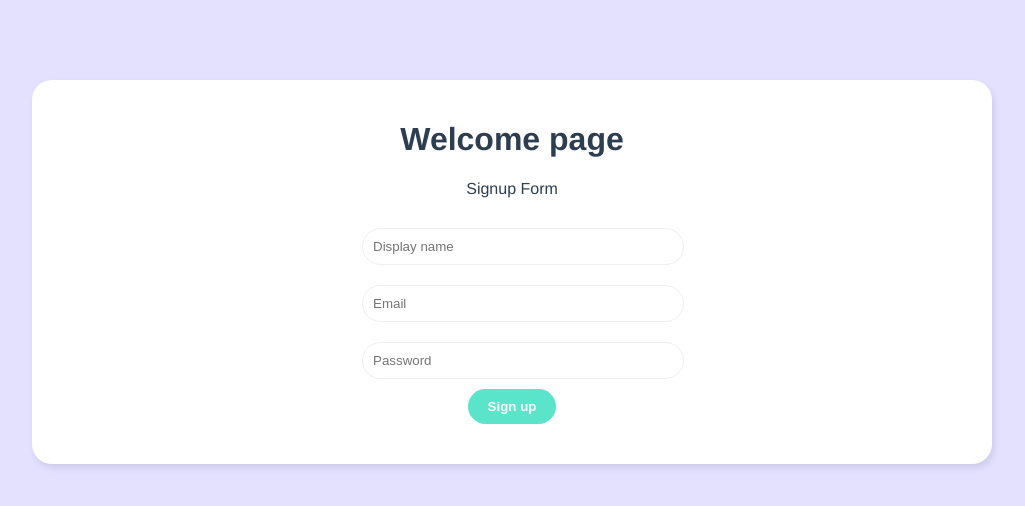
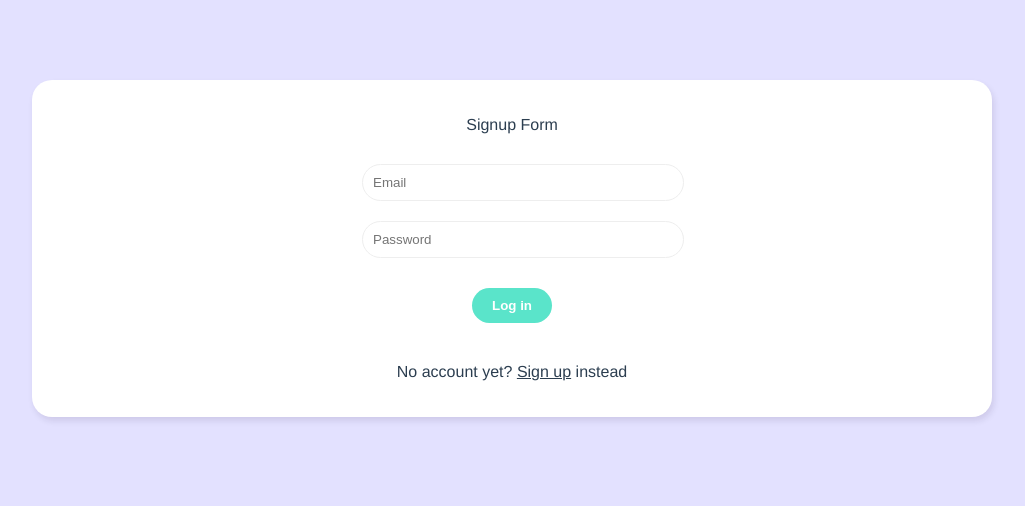
Before and after one commit to albiberon/vue-chat-room, a Vue app in the folder chat-room/: page / in a window 1280 px wide. Shown: the top 506 px of the page, without its empty margins (128-1153 px from the left). Built offline with nearby package versions, Linux system fonts and the light colour scheme.

Commit message:
Sign up form functioning 2

```diff
--- a/chat-room/src/components/SignupForm.vue
+++ b/chat-room/src/components/SignupForm.vue
@@ -4,25 +4,32 @@
       <input type="text" required placeholder="Display name" v-model="displayName">
       <input type="email" required placeholder="Email" v-model="email">
       <input type="password" required placeholder="Password" v-model="password">
+      <div class="error">{{ error }}</div>
       <button>Sign up</button>
   </form>
 </template>
 
 <script>
-import { ref } from '@vue/reactivity'
+import { ref } from 'vue'
+import useSignup from '../composables/useSignup'
+
 export default {
     setup() {
+        // refs
         const displayName = ref('')
         const email = ref('')
         const password = ref('')
-        const handleSubmit = () => {
-            console.log( displayName.value, email.value, password.value)
+
+        const {error, signup} = useSignup()
+
+        const handleSubmit = async () => {
+            await signup(email.value, password.value, displayName.value)
+            if (!error.value) {
+                console.log('user signed up') //after user signed up this will work
+            }
         }
-
-
-        return {displayName, email, password, handleSubmit}
+        return {displayName, email, password, handleSubmit, error}
     }
-
 }
 </script>
 
--- /dev/null
+++ b/chat-room/src/composables/useSignup.js
@@ -0,0 +1,40 @@
+import { ref } from "vue"
+import { projectAuth } from "../firebase/config"
+
+
+const error = ref(null)
+
+const signup = async (email, password, displayName) => {
+    error.value = null
+
+    try {
+        const res = await projectAuth.createUserWithEmailAndPassword(email, password)
+        // This long method given by firebase. Makes a request to firebase backend and
+        // signs the user up if everything is ok then sends us back a response. This is why
+        // we are storing the resposne in res.
+
+        // If the response is null throw an error
+        if(!res) {
+            throw new Error('Could not complete the sign up')
+        }
+        // if successfull user property is attached to the response.
+
+        // To be able to add display name we also have to use another method from firebase.
+        await res.user.updateProfile({ displayName })
+        error.value = null
+
+        return res
+        // console.log(res.user)
+    }
+    catch(err) {
+        console.log(err.message)
+        error.value = err.message;
+    }
+}
+
+const useSignup = () => {
+    return { error, signup }
+}
+
+
+export default useSignup
--- a/chat-room/src/firebase/config.js
+++ b/chat-room/src/firebase/config.js
@@ -1,6 +1,7 @@
 
 import firebase from "firebase/compat/app";
 import 'firebase/compat/firestore'
+import 'firebase/compat/auth'
 
 const firebaseConfig = {
     apiKey: "AIzaSyAxMjjprwo8sHH9vj3_SjjpAPKqop2qSvQ",
@@ -16,6 +17,7 @@
 
   //init firestore service
   const projectFirestore = firebase.firestore()
+  const projectAuth = firebase.auth()
   const timeStamp = firebase.firestore.FieldValue.serverTimestamp
 
-export { projectFirestore, timeStamp }
+export { projectFirestore, timeStamp, projectAuth }
--- a/chat-room/src/views/Welcome.vue
+++ b/chat-room/src/views/Welcome.vue
@@ -1,17 +1,33 @@
 <template>
   <div class="welcome container">
-    <h1>Welcome page</h1>
-    <SignupForm/>
+    <div v-if="showLogin">
+      <LoginForm/>
+      <p>No account yet? <span @click="showLogin = false">Sign up</span> instead </p>
+    </div>
+    <div v-else>
+      <SignupForm/>
+      <p>You already have an account? <span @click="showLogin = true">Log in</span> instead </p>
+    </div>
   </div>
 </template>
 
 <script>
 import SignupForm from '../components/SignupForm.vue'
+import LoginForm from '../components/LoginForm.vue'
+import { ref } from '@vue/reactivity'
+
 
 export default {
   name: 'Welcome',
   components: {
-    SignupForm
+    SignupForm,
+    LoginForm
+  },
+  setup(){
+    const showLogin = ref(true)
+
+
+    return { showLogin }
   }
 }
 </script>
@@ -39,4 +55,16 @@
     color: #999;
     margin: 10px auto;
   }
+
+  .welcome span {
+    /* font-weight: bold; */
+    text-decoration: underline;
+    cursor: pointer;
+  }
+
+  .welcome button {
+    margin: 20px auto;
+  }
+
+
 </style>
```
